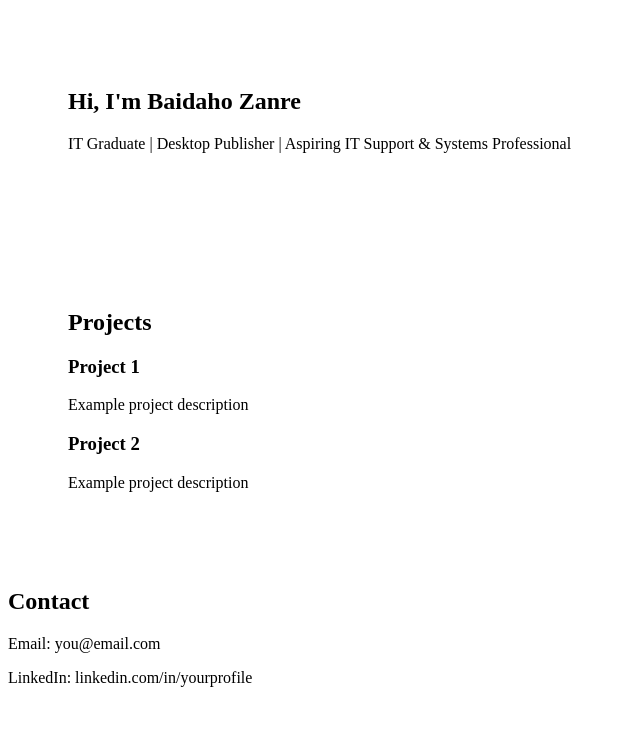
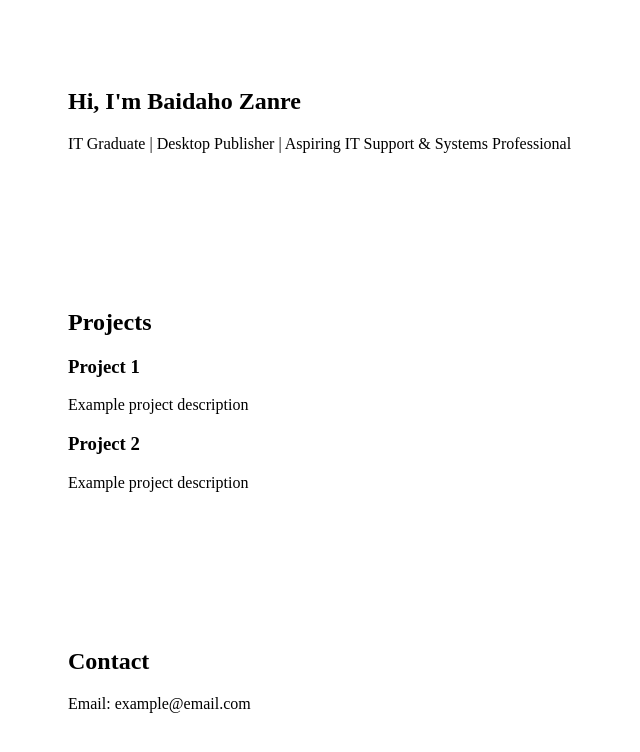
Before and after one commit to bz0074/Portfolio, a React (Vite) app: page / in a window 1280 px wide. Shown: the top 752 px of the page, without its empty margins (0-640 px from the left). Built offline with nearby package versions, Linux system fonts and the light colour scheme.

Commit message:
Update Contact.jsx

```diff
--- a/src/pages/Contact.jsx
+++ b/src/pages/Contact.jsx
@@ -1,19 +1,10 @@
-function Contact(){
-
-  return(
-
-    <section id="contact">
-
+function Contact() {
+  return (
+    <section style={{ padding: "60px" }}>
       <h2>Contact</h2>
-
-      <p>Email: you@email.com</p>
-
-      <p>LinkedIn: linkedin.com/in/yourprofile</p>
-
+      <p>Email: example@email.com</p>
     </section>
-
-  )
-
+  );
 }
 
 export default Contact;
```
